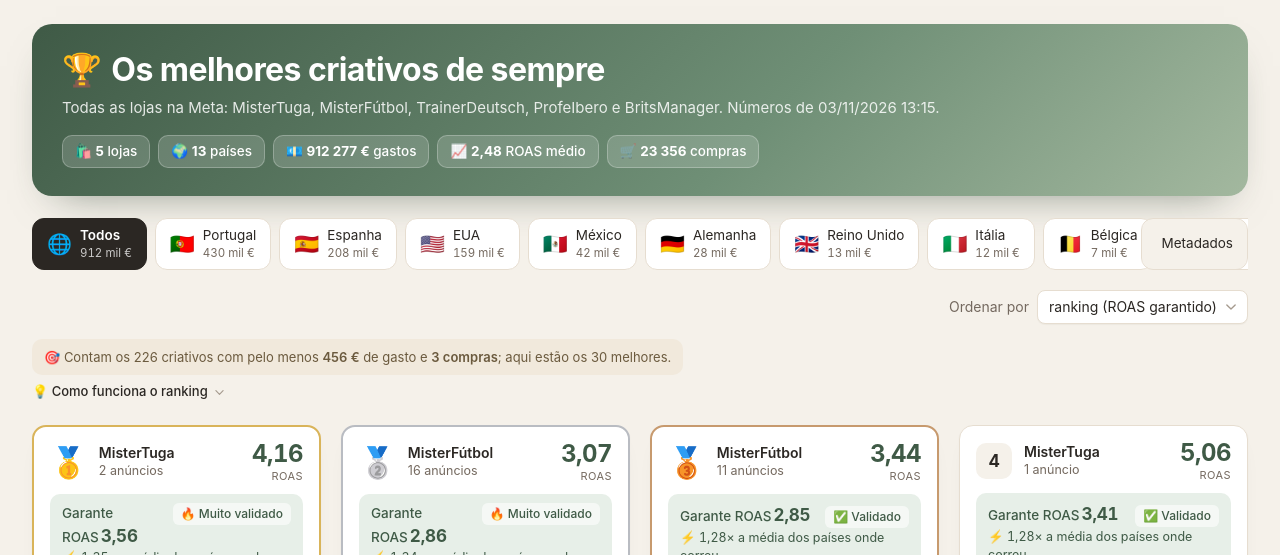
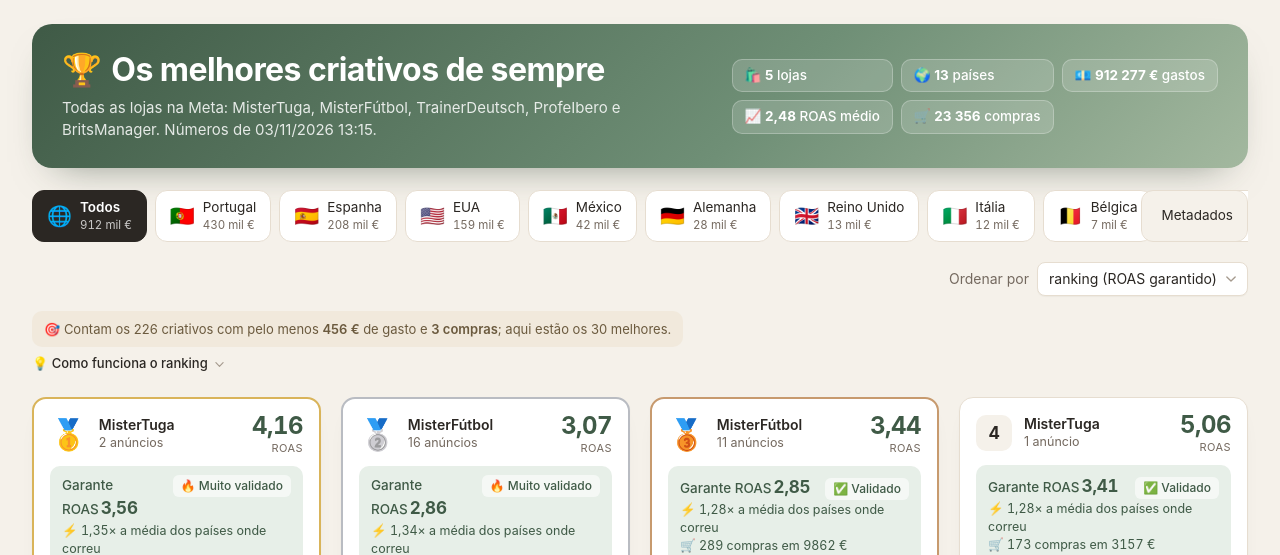
Before and after one commit to Mistertuga/criativos, a plain HTML site: page index.html in a window 1280 px wide. Shown: the top 555 px of the page. Drawn offline with Linux system fonts and the light colour scheme.

Commit message:
Criativos atualizados a 16/11/2026 15:44
Co-Authored-By: Claude Opus 5.5 <noreply@anthropic.com>

```diff
--- a/index.html
+++ b/index.html
@@ -190,6 +190,9 @@
   .hero h1 { color: #fff; font-size: 32px; }
   .hero h1 .emo { margin-right: 10px; }
   .hero .sub { color: rgba(255,255,255,.85); }
+  .hero { display: grid; grid-template-columns: minmax(0, 1fr) auto; gap: 18px 32px; align-items: center; }
+  .hero .chips { display: grid !important; grid-template-columns: repeat(3, auto); margin: 0 !important; }
+  @media (max-width: 1100px) { .hero { grid-template-columns: 1fr; } .hero .chips { grid-template-columns: repeat(auto-fill, minmax(150px, 1fr)); } }
   .chips { display: flex; flex-wrap: wrap; gap: 8px; margin-top: 16px; }
   .chip { background: rgba(255,255,255,.16); border: 1px solid rgba(255,255,255,.25); padding: 6px 12px; border-radius: 10px; font-size: 13.5px; font-weight: 500; }
   .chip b { font-weight: 700; }
@@ -221,10 +224,10 @@
 </style>
 </head>
 <body>
-<header class="hero">
+<header class="hero"><div class="esq">
   <h1><span class="emo">🏆</span>Os melhores criativos de sempre</h1>
   <p class="sub" id="sub"></p>
-  <div class="chips" id="chips"></div>
+  </div><div class="chips" id="chips"></div>
 </header>
 <nav id="mercados"></nav>
 <div class="barra">
```
Also changed, not shown: marca/vencedores.svg (added).
